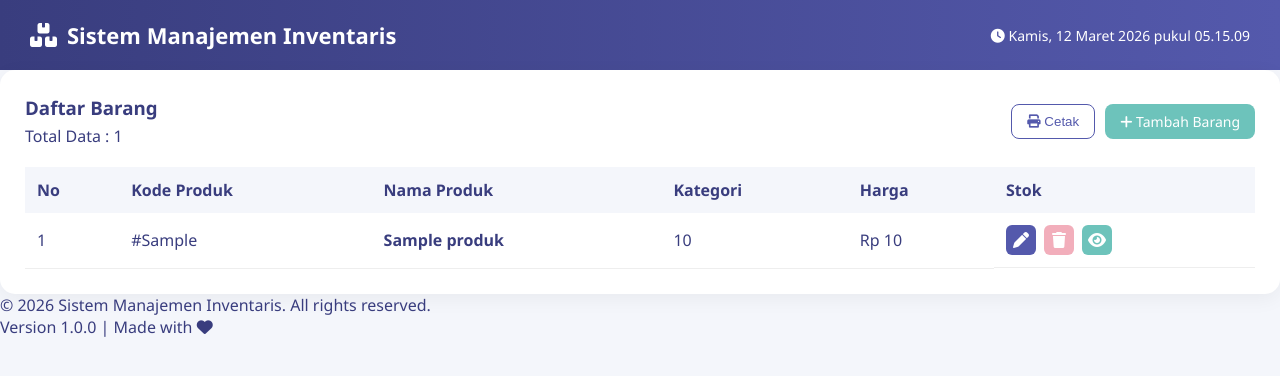
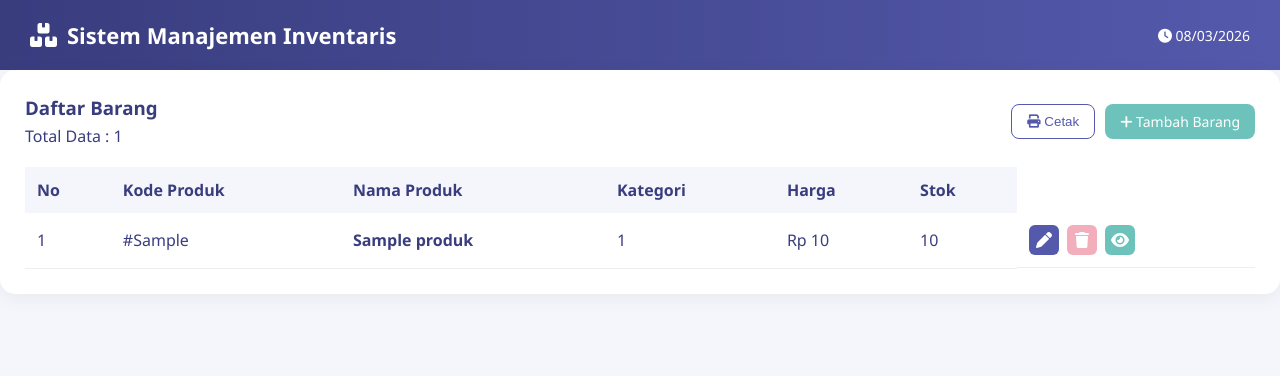
Before and after one commit to audreynabilla/pwl-crud-07171, a PHP site: template includes/pages/data_barang.php in a window 1280 px wide. Shown: the top 376 px of the page. Run offline with PHP 8.4, Linux system fonts and the light colour scheme; the template is opened without the code that fills it: most values are stand-ins (such as "Sample title", 1, 10 or a date in 2020).

Commit message:
Mengubah tampilan data barang

```diff
--- a/includes/footer.php
+++ /dev/null
@@ -1,41 +0,0 @@
-</div>
-        <footer class="footer">
-            <div class="footer-content">
-                <div class="footer-left">
-                    <p>&copy; <?php echo date('Y'); ?> Sistem Manajemen Inventaris. All rights reserved.</p>
-                </div>
-                <div class="footer-right">
-                    <p>Version 1.0.0 | Made with <i class="fas fa-heart text-danger"></i></p>
-                </div>
-            </div>
-        </footer>
-
-        <script>
-            function updateDateTime() {
-            const now = new Date();
-            const options = {
-                weekday: 'long',
-                year: 'numeric',
-                month: 'long',
-                day: 'numeric',
-                hour: '2-digit',
-                minute: '2-digit',
-                second: '2-digit'
-            };
-            document.getElementById('current-date').textContent =
-                now.toLocaleDateString('id-ID', options);
-        }
-
-        setInterval(updateDateTime, 1000);
-        updateDateTime();
-
-        setTimeout(function() {
-            const notifications = document.querySelectorAll('.notification');
-            notifications.forEach(notification => {
-                notification.style.display = 'none';
-            });
-        }, 5000);
-        </script>
-    </div>
-</body>
-</html>
--- a/includes/pages/data_barang.php
+++ b/includes/pages/data_barang.php
@@ -62,6 +62,14 @@ $result = $query->fetchAll(PDO::FETCH_ASSOC);
                     </td>
 
                     <td>
+                    <?php echo htmlspecialchars($row['kategori_id']); ?>
+                    </td>
+
+                    <td class="harga">
+                        Rp <?php echo number_format($row['harga'],0,",","."); ?>
+                    </td>
+
+                    <td>
                         <?php
                         $class = "stok-normal";
 
@@ -76,10 +84,6 @@ $result = $query->fetchAll(PDO::FETCH_ASSOC);
                         <span class="stok-badge <?php echo $class; ?>">
                             <?php echo $row['stok']; ?>
                         </span>
-                    </td>
-
-                    <td class="harga">
-                        Rp <?php echo number_format($row['harga'],0,",","."); ?>
                     </td>
 
                     <td class="aksi">
```
